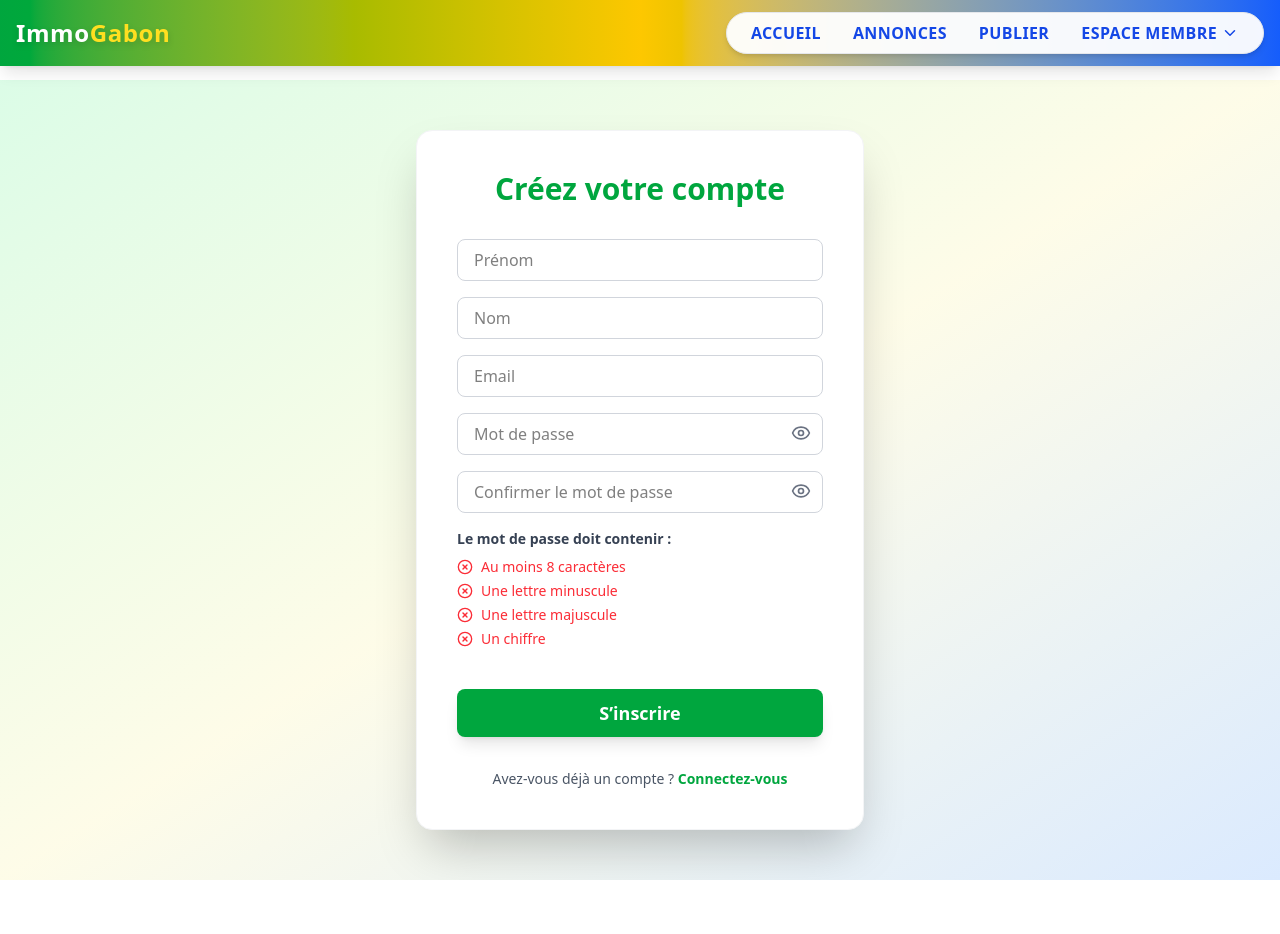
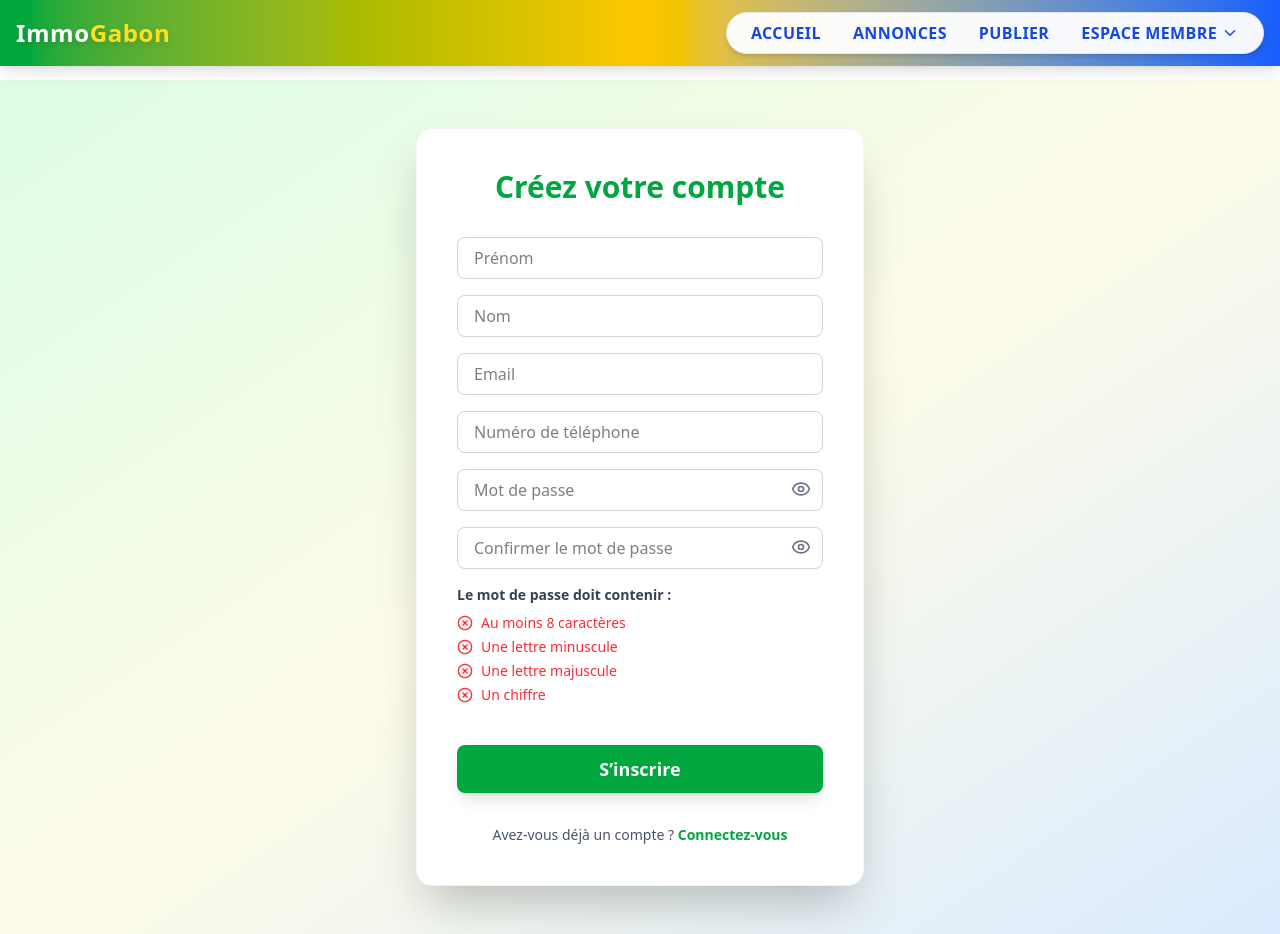
Before and after one commit to Harry8679/Immo-Gabon-Front, a React (Vite) app: page /inscription in a window 1280 px wide. Before the commit the page ends 880 px from the top, so only its background shows below. Built offline with nearby package versions, Linux system fonts and the light colour scheme.

Commit message:
Register 2

```diff
--- a/src/pages/Register.tsx
+++ b/src/pages/Register.tsx
@@ -148,6 +148,14 @@ export default function Register() {
             value={formData.email}
             onChange={handleChange}
           />
+
+          <InputField
+            type="text"
+            name="phoneNumber"
+            placeholder="Numéro de téléphone"
+            value={formData.phoneNumber}
+            onChange={handleChange}
+           />
 
           {/* Mot de passe */}
           <PasswordField
```
